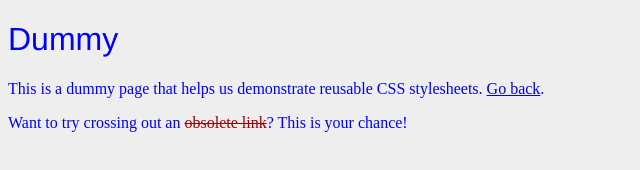
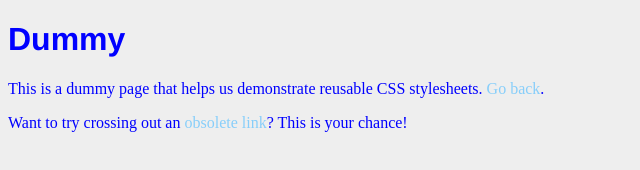
Before and after one commit to leianJoash/Bernales_Hello-CSS, a plain HTML site: page dummy.html in a window 1280 px wide. Shown: the whole page, without its empty margins (0-640 px from the left). Drawn offline with Linux system fonts and the light colour scheme.

Commit message:
second commiit

```diff
--- a/dummy.html
+++ b/dummy.html
@@ -8,18 +8,30 @@
     <style>
         body {
             color: #0000FF;
+
             /* Blue */
+            a {
+                text-decoration: none;
+            }
+
+            a:link {
+                color: lightskyblue;
+            }
+
+            a:visited {
+                color: cyan;
+            }
         }
     </style>
 </head>
 
 <body>
-    <h1>Dummy</h1>
+    <h1><b>Dummy</b></h1>
     <p>This is a dummy page that helps us demonstrate reusable CSS
         stylesheets. <a href='index.html'>Go back</a>.</p>
-    <p>Want to try crossing out an <a href='nowhere.html'
-            style='color: #990000; text-decoration: line-through;'>obsolete link</a>?
-        This is your chance!</p>
+    <p>Want to try crossing out an <a href='nowhere.html'>obsolete link</a>? This
+        is your chance!</p>
+
 
 </body>
 
```
